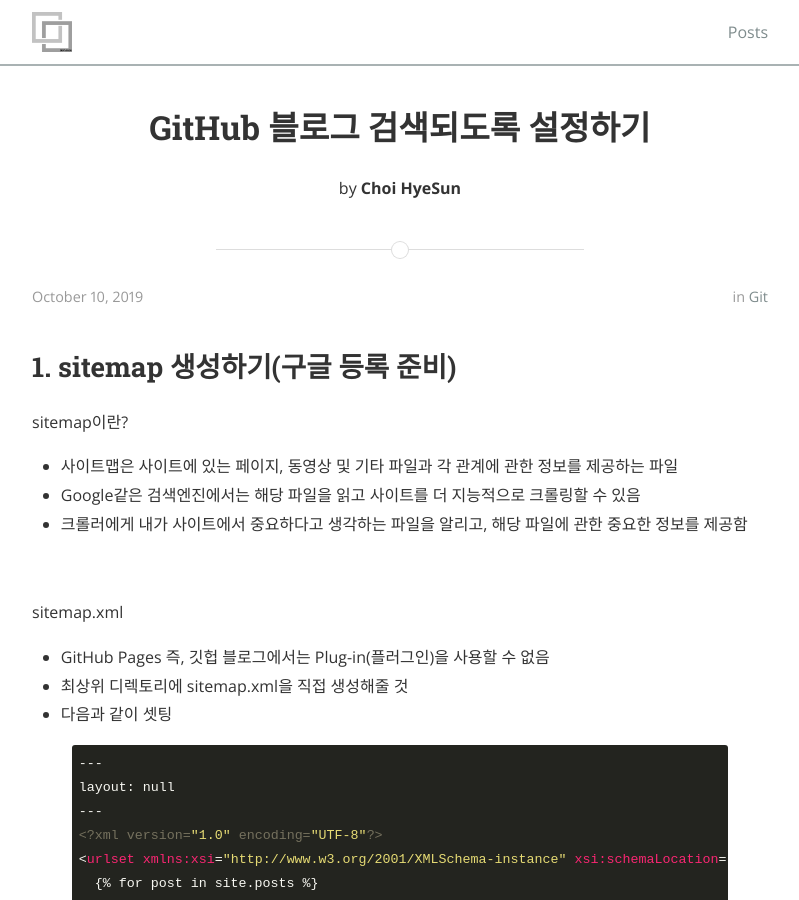
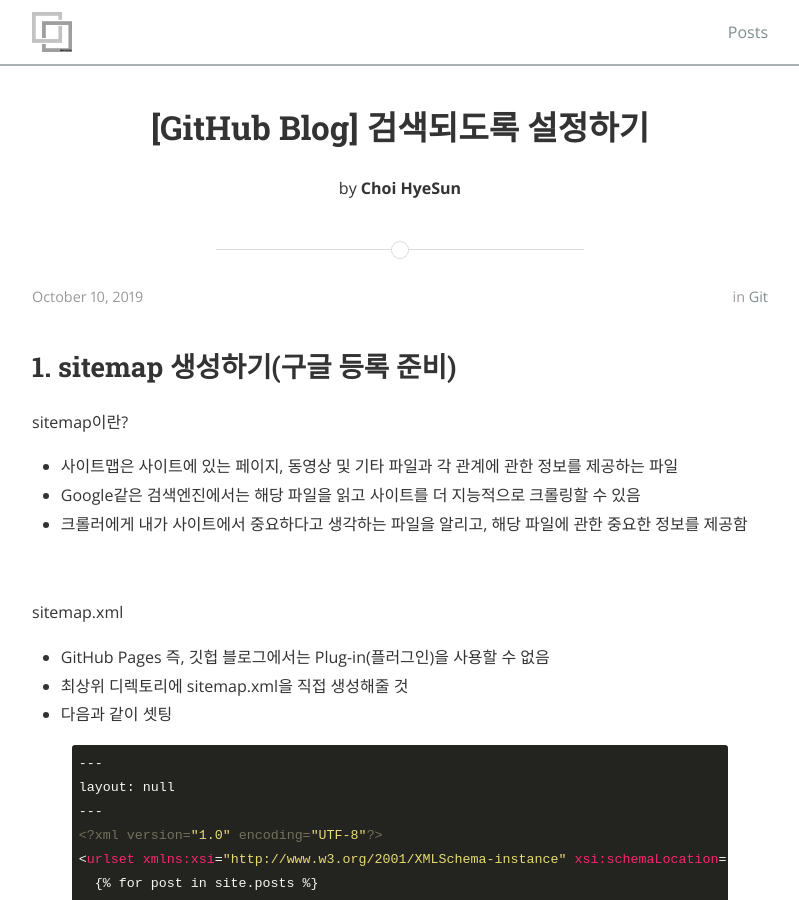
Before and after one commit to gptjs409/gptjs409.github.io, a Jekyll site: the page built from _posts/git/2019-10-10-seach-blog.md, in a window 1280 px wide and 900 px high. Shown: the whole window, without its empty margins (240-1039 px from the left). Built offline with Jekyll 4.4.1, drawn with Linux system fonts in a browser that asks for light colours; nearby versions of some CDN libraries.

Commit message:
Update 2019-10-10-seach-blog.md

```diff
--- a/_posts/git/2019-10-10-seach-blog.md
+++ b/_posts/git/2019-10-10-seach-blog.md
@@ -1,6 +1,6 @@
 ---
 layout: post
-title:  "GitHub 블로그 검색되도록 설정하기"
+title:  "[GitHub Blog] 검색되도록 설정하기"
 date:   2019-10-10 21:01:02
 author: Choi HyeSun
 categories: git
```
